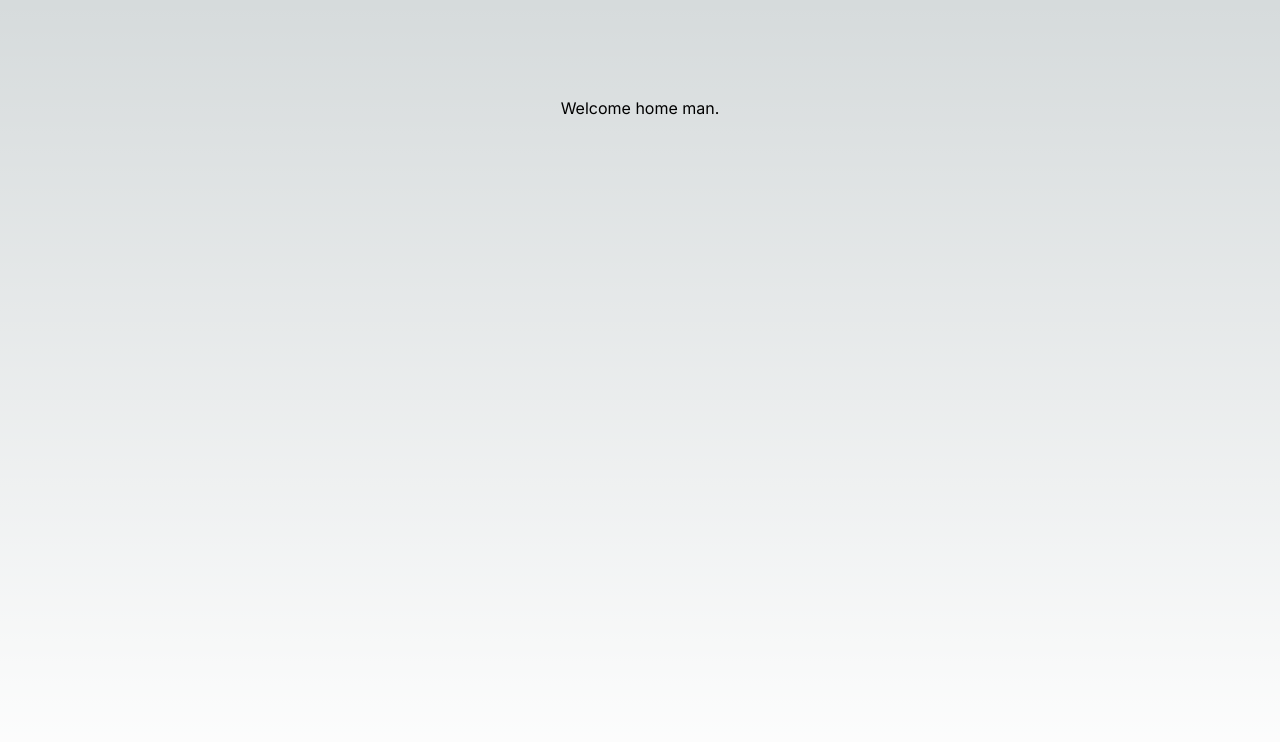
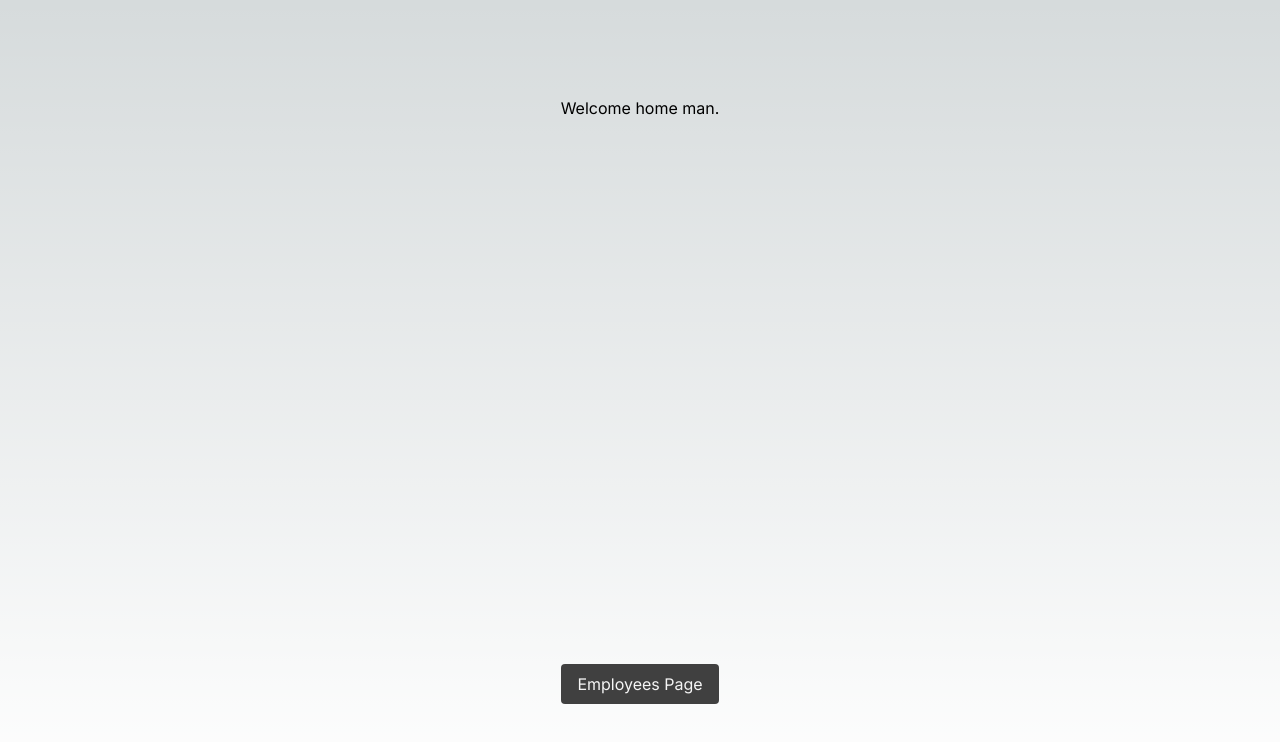
Before and after one commit to Luwat/employee-management-system, a Next.js app: page / in a window 1280 px wide. Shown: the top 742 px of the page. Built offline with nearby package versions, Linux system fonts and the light colour scheme.

Commit message:
Add employees Link button to homepage

```diff
--- a/app/page.tsx
+++ b/app/page.tsx
@@ -1,7 +1,10 @@
+import Link from "next/link";
+
 export default function Home() {
   return (
     <main className="flex min-h-screen flex-col items-center justify-between p-24">
       <h1>Welcome home man.</h1>
+      <Link href={'/employees'}><button className="bg-neutral-700 text-neutral-100 py-2 px-4 rounded">Employees Page</button></Link>
     </main>
   );
 }
```
